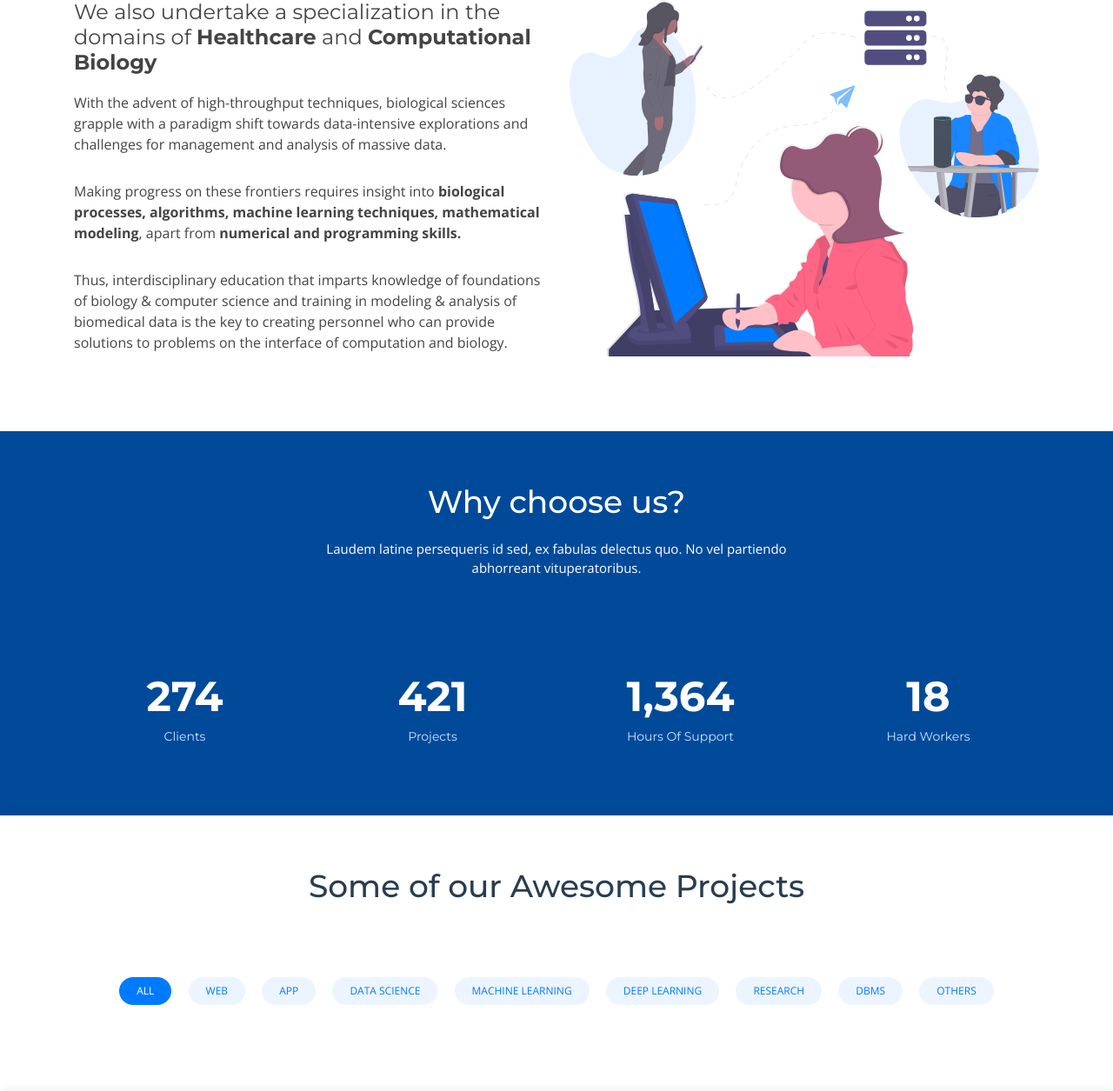
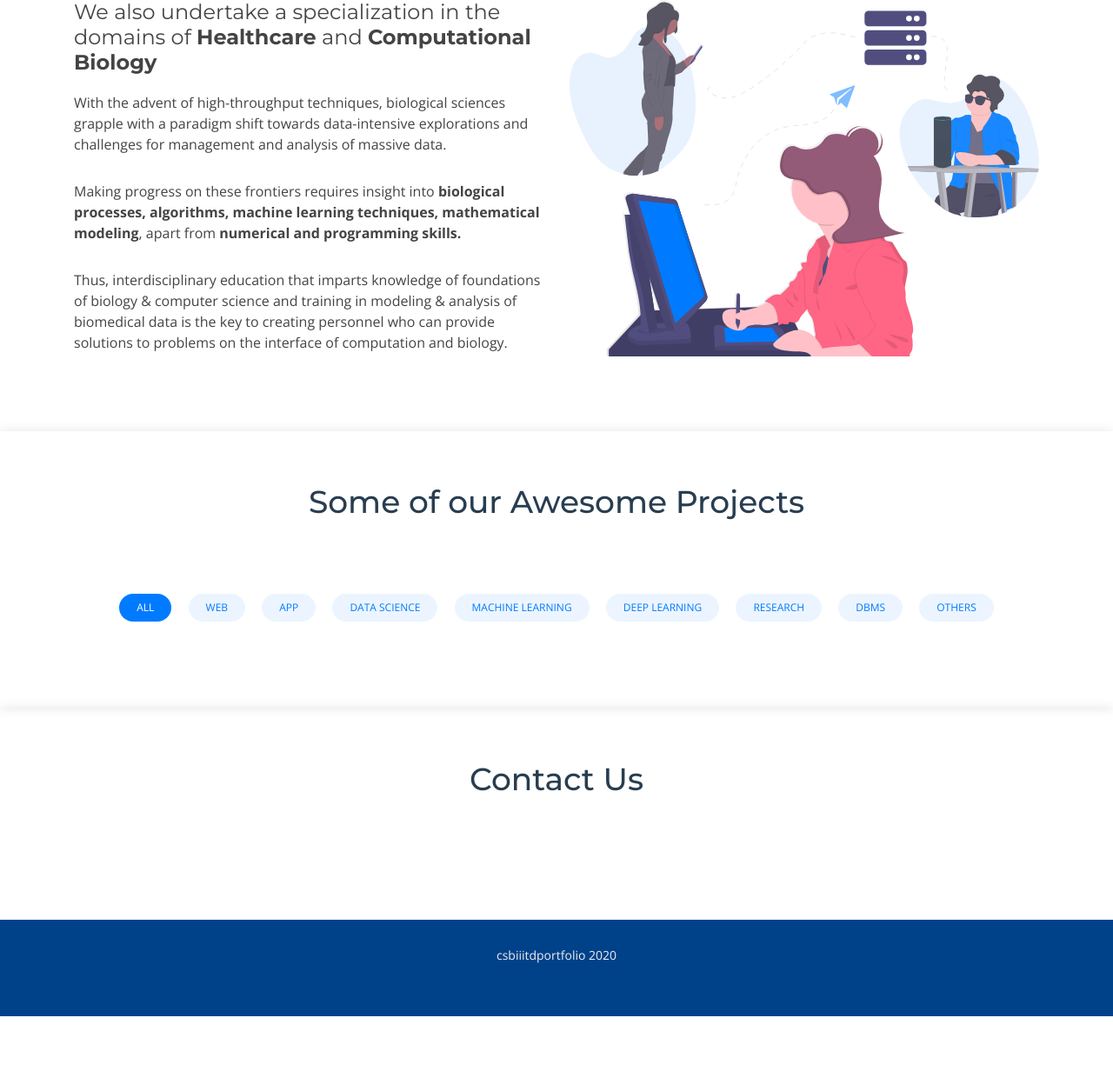
Before and after one commit to hemantdhankar/csb-iiitd-portfolio, a Django app: page / in a window 1280 px wide. Shown: the part 1250-2505 px from the top of the page at 87% size. After the commit the page ends 2419 px from the top, so only its background shows below. Run offline with Django 3.2, Linux system fonts and the light colour scheme; data that the repository does not hold is empty; some libraries are stand-ins or nearby versions.

Commit message:
Removed why us section

```diff
--- a/csbiiitdportfolio-project/projects/templates/index.html
+++ b/csbiiitdportfolio-project/projects/templates/index.html
@@ -164,7 +164,7 @@
       </div>
     </section> End Services Section -->
 
-    <!-- ======= Why Us Section ======= -->
+    <!-- ======= Why Us Section =======
 
     <section id="why-us">
       <div class="container" data-aos="fade-up">
@@ -209,7 +209,7 @@
           </div>
 
         </div>
-        -->
+
         <div class="row counters" data-aos="fade-up" data-aos-delay="100">
 
           <div class="col-lg-3 col-6 text-center">
@@ -235,7 +235,7 @@
         </div>
 
       </div>
-    </section><!-- End Why Us Section -->
+    </section> End Why Us Section -->
 
     <!-- ======= Portfolio Section ======= -->
     <section id="portfolio" class="clearfix">
```
Also changed, not shown: csbiiitdportfolio-project/media/images/My_Post_RbbCUQE.png (added), csbiiitdportfolio-project/static/Resources/css/Img/intro-bg.png (added).
